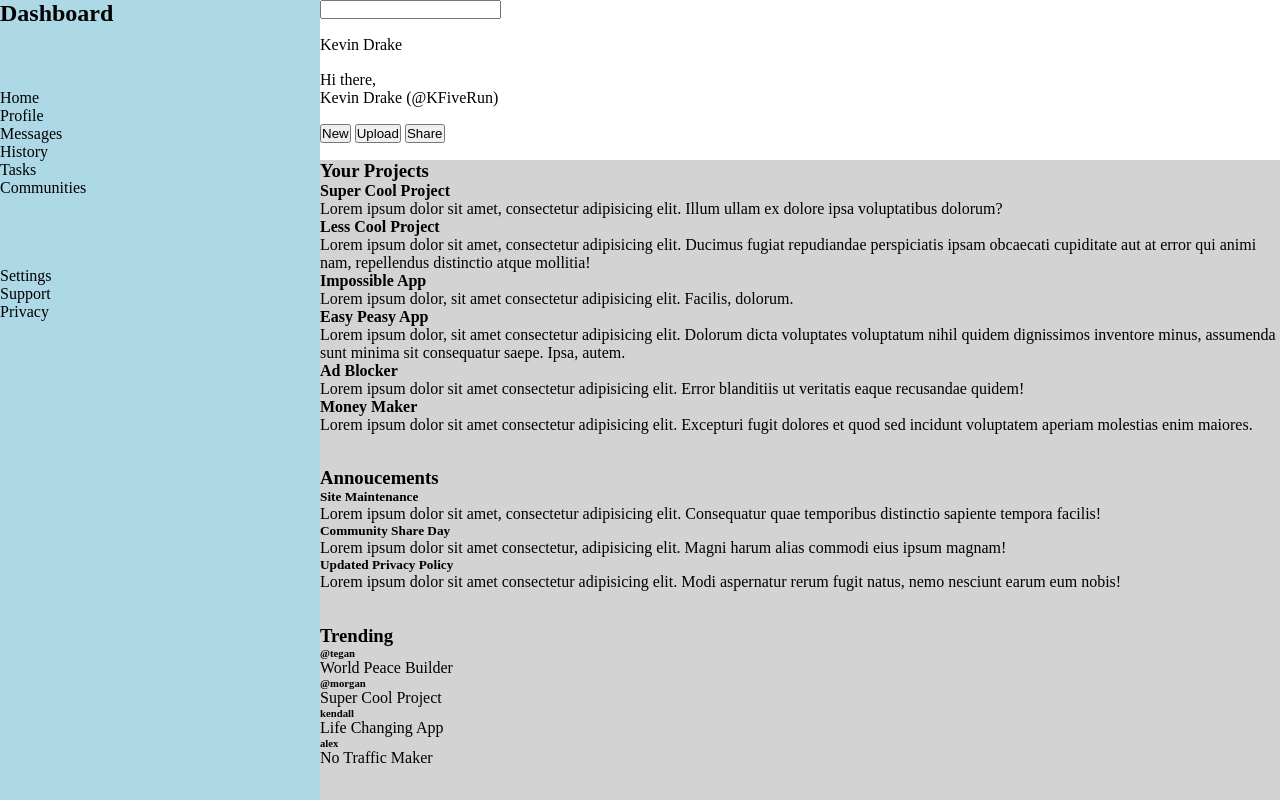
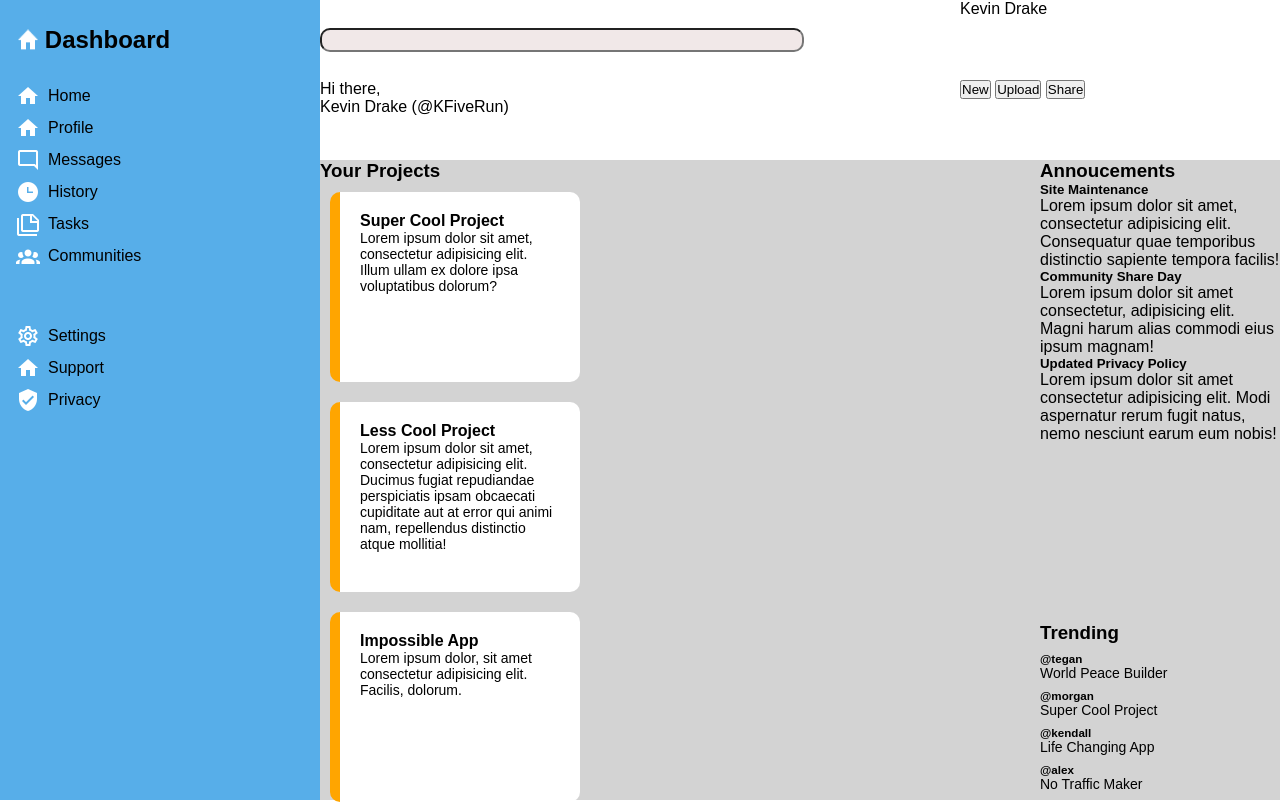
Before and after one commit to kdrake1992/Admin_Dashboard, a plain HTML site: page index.html in a window 1280 px wide. Shown: the top 805 px of the page. Drawn offline with Linux system fonts and the light colour scheme; a web font is replaced by a local one.

Commit message:
Added some pictures and more styling

```diff
--- a/index.html
+++ b/index.html
@@ -40,25 +40,60 @@
 
     <div class="sidebar">
         <div class="title">
+            <img src="./icons/home.png" alt="">
             <h2>Dashboard</h2>
         </div>
 
         <div class="side1">
             <ul>
-                <li>Home</li>
-                <li>Profile</li>
-                <li>Messages</li>
-                <li>History</li>
-                <li>Tasks</li>
-                <li>Communities</li>
+                <li>
+                    <img src="./icons/home.png" alt="">
+                    <p>Home</p>
+                </li>
+
+                <li>
+                    <img src="./icons/home.png" alt="">
+                    <p>Profile</p>
+                </li>
+
+                <li>
+                    <img src="./icons/message-reply-outline.png" alt="">
+                    <p>Messages</p>
+                </li>
+
+                <li>
+                    <img src="./icons/clock-time-three.png" alt="">
+                    <p>History</p>
+                </li>
+
+                <li>
+                    <img src="./icons/note-multiple-outline.png" alt="">
+                    <p>Tasks</p>
+                </li>
+
+                <li>
+                    <img src="./icons/account-group.png" alt="">
+                    <p>Communities</p>
+                </li>
             </ul>
         </div>
 
         <div class="side2">
             <ul>
-                <li>Settings</li>
-                <li>Support</li>
-                <li>Privacy</li>
+                <li>
+                    <img src="./icons/cog-outline.png" alt="">
+                    <p>Settings</p>
+                </li>
+
+                <li>
+                    <img src="./icons/home.png" alt="">
+                    <p>Support</p>
+                </li>
+
+                <li>
+                    <img src="./icons/shield-check.png" alt="">
+                    <p>Privacy</p>
+                </li>
             </ul>
         </div>
     </div>
@@ -158,7 +193,7 @@
             <div class="trend">
                 <!-- Picture -->
                 <div class="usertrend">
-                    <h6>@tegan</h6>
+                    <h5>@tegan</h5>
                     <p>World Peace Builder</p>
                 </div>
 
@@ -167,7 +202,7 @@
             <div class="trend">
                 <!-- Picture -->
                 <div class="usertrend">
-                    <h6>@morgan</h6>
+                    <h5>@morgan</h5>
                     <p>Super Cool Project</p>
                 </div>
 
@@ -176,7 +211,7 @@
             <div class="trend">
                 <!-- Picture -->
                 <div class="usertrend">
-                    <h6>kendall</h6>
+                    <h5>@kendall</h5>
                     <p>Life Changing App</p>
                 </div>
 
@@ -184,7 +219,7 @@
             <div class="trend">
                 <!-- Picture -->
                 <div class="usertrend">
-                    <h6>alex</h6>
+                    <h5>@alex</h5>
                     <p>No Traffic Maker</p>
                 </div>
 
--- a/style.css
+++ b/style.css
@@ -1,9 +1,18 @@
+@import url('https://fonts.googleapis.com/css2?family=Radio+Canada&display=swap');
+
+
+:root {
+    --small: 14px;
+    --smaller: 12px
+}
+
 * {
     margin: 0;
     padding: 0;
 }
 
 body {
+    font-family: 'Radio Canada', sans-serif;
     height: 100vh;
 
     display: grid;
@@ -15,24 +24,102 @@ body {
     grid-column: 2/5 ;
 
     display: grid;
+    grid-template-columns: 2fr 1fr;
+    grid-template-rows: repeat(2, 1fr);
+}
+
+.header .searchBar {
+    align-self: center;
+
+}
+
+.header input {
+    height: 20px;
+    width: 75%;
+    border-radius: 10px;
+    background-color: rgb(241, 232, 232);
 }
 
 .sidebar {
     grid-row: 1/6;
 
     display: grid;
-    grid-template-rows: 1fr 2fr 6fr;
+    grid-template-rows: 1fr 3fr 6fr;
 
-    background-color:lightblue;
+    background-color:rgb(87, 174, 233);
+}
+
+
+.sidebar .title, .side1 li, .side2 li {
+    display: flex;
+    padding: .25em 1em;
 
 }
+
+.side1 li p, .side2 li p {
+    align-self: center;
+    padding-left: .5em;
+}
+
+.sidebar .title {
+    align-self: center;
+}
+
+.sidebar .title h2 {
+    padding-left: .2em;
+}
+
+
 
 .dashboard {
     grid-row: 2/6;
     grid-column: 2/5 ;
 
     display: grid;
+    grid-template-rows: repeat(3, 1fr);
+    grid-template-columns: 3fr 1fr;
+
 
 
     background-color: lightgray;
 }
+
+.dashboard .projects {
+    grid-row: 1/4;
+    grid-column: 1/2 ;
+
+    display: grid;
+}
+
+.dashboard .projects .project {
+    display: flex;
+    flex-direction: column;
+
+    background-color: white;
+    width: 200px;
+    height: 150px;
+    padding: 20px;
+    margin: 10px;
+    border-radius: 10px;
+    border-left: solid 10px orange;
+}
+
+.dashboard .projects p, .dashboard .trending .usertrend {
+    font-size: var(--small);
+}
+
+
+.dashboard .annoucements {
+    grid-row: 1/2;
+    grid-column: 2/3 ;
+
+
+    display: grid;
+}
+
+.dashboard .trending {
+    grid-row: 3/4;
+    grid-column: 2/3;
+
+    display: grid;
+}
```
Also changed, not shown: icons/account-group.png (added), icons/bell-ring-outline.png (added), icons/clock-time-three.png (added), icons/cog-outline.png (added), icons/home.png (added), icons/message-reply-outline.png (added), icons/note-multiple-outline.png (added), icons/shield-check.png (added).
